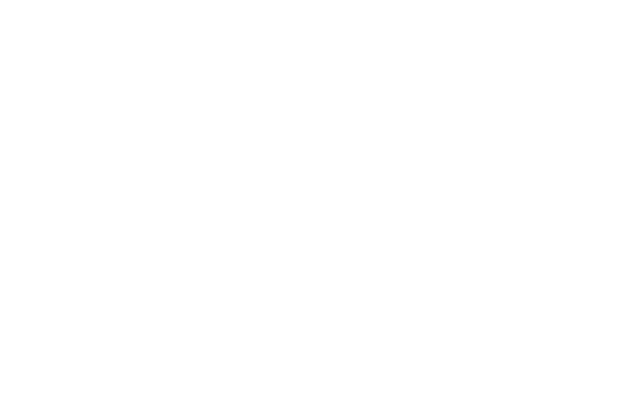
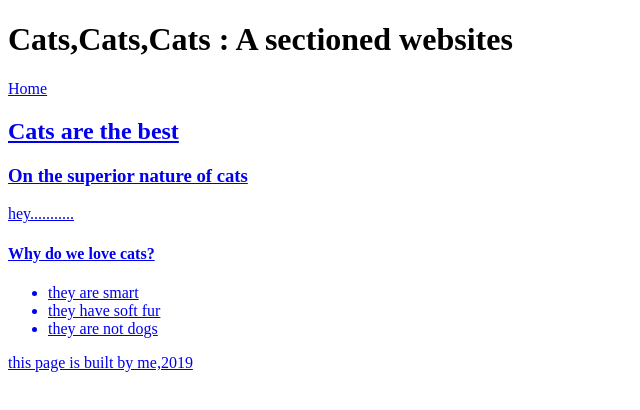
Before and after one commit to sonalaggarwal555/semantic-elements, a plain HTML site: page sectioning-elements.html in a window 1280 px wide. Shown: the whole page, without its empty margins (0-640 px from the left). Drawn offline with Linux system fonts and the light colour scheme.

Commit message:
updating sectioning elements to the file

```diff
--- a/sectioning-elements.html
+++ b/sectioning-elements.html
@@ -5,6 +5,29 @@
     <title>Sectioning Elemets</title>
   </head>
   <body>
-
+    <header>
+      <h1>Cats,Cats,Cats : A sectioned websites</h1>
+      <nav>
+        <a href="index.html">Home</a.
+        </nav>
+      </header>
+      <section>
+        <h2>Cats are the best</h2>
+        <article>
+          <h3>On the superior nature of cats</h3>
+          <p>hey...........</p>
+        </article>
+        <aside>
+          <h4>Why do we love cats?</h4>
+          <ul>
+            <li>they are smart</li>
+            <li>they have soft fur</li>
+            <li>they are not dogs</li>
+          </ul>
+          </aside>
+        </section>
+      <footer>
+        <p>this page is built by me,2019</p>
+        </footer>
   </body>
 </html>
```
